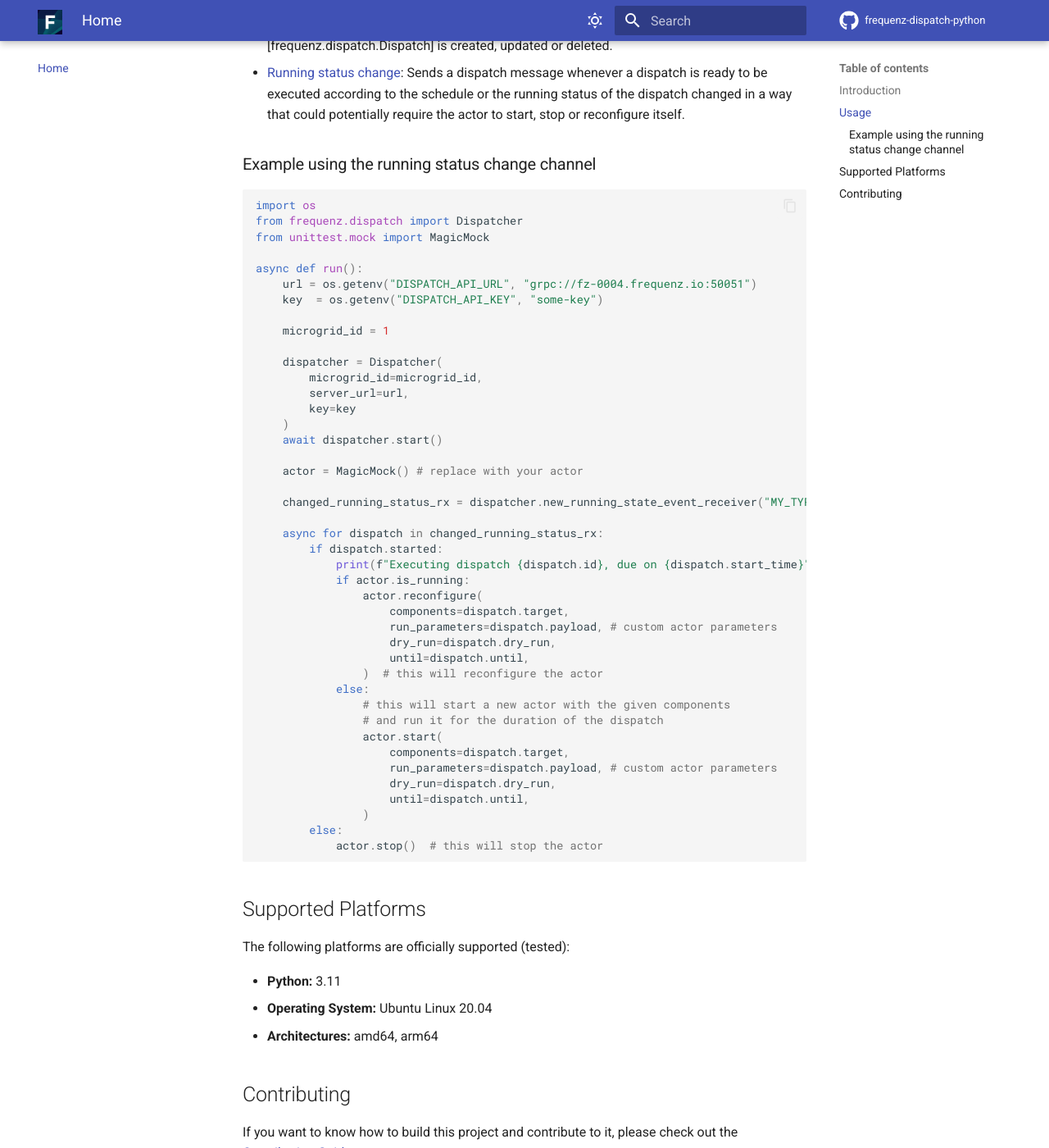
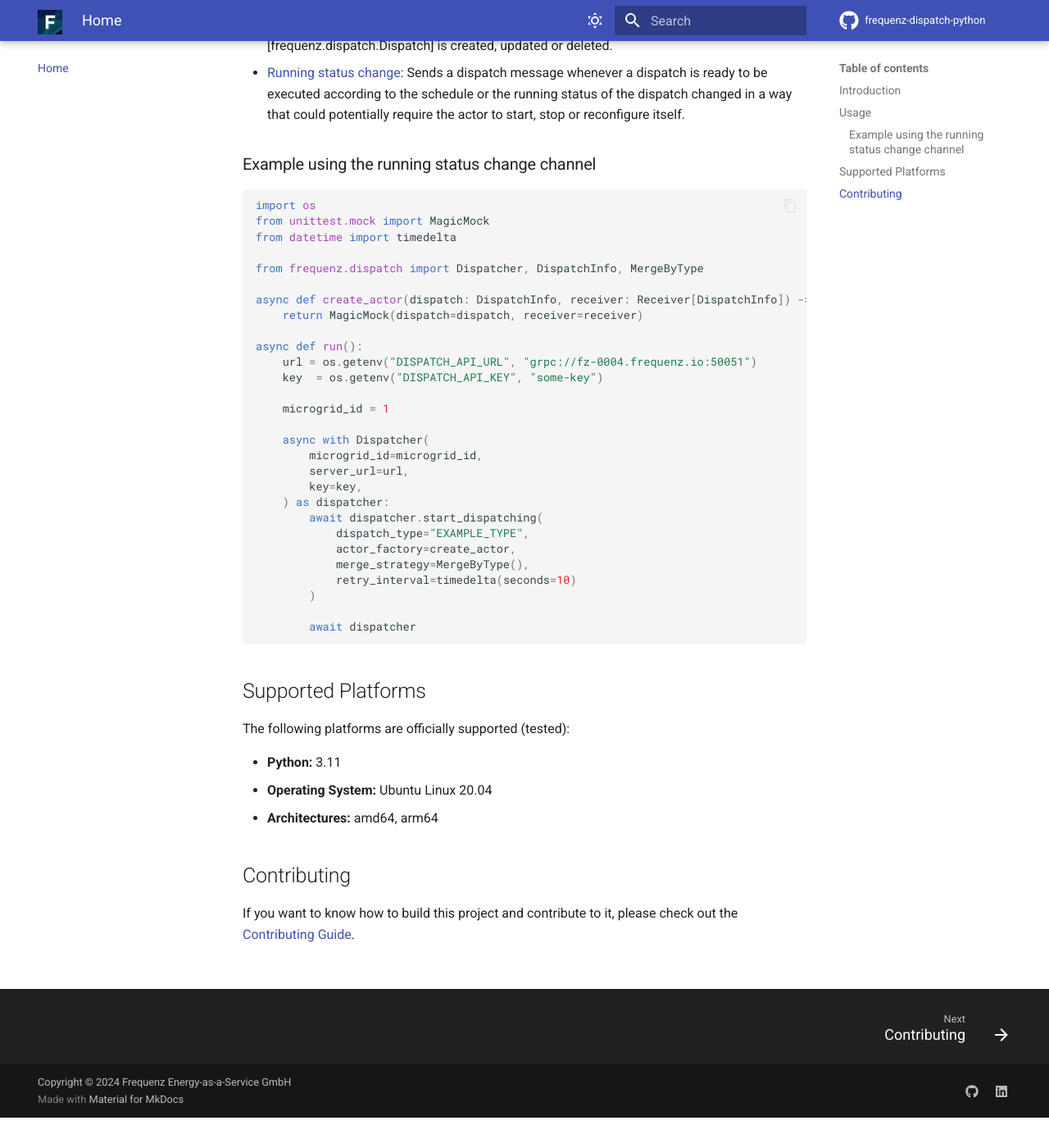
Before and after one commit to frequenz-floss/frequenz-dispatch, an MkDocs documentation site: the page built from docs/index.md, in a window 1280 px wide and 1400 px high, scrolled down 531 px. Shown: the whole window at 82% size. Built offline with MkDocs 1.6.1 and Material for MkDocs 9.7.7, drawn with Linux system fonts in a browser that asks for light colours; comment, search, counter and statistics services are not loaded; the version menu is left out; after the commit the page ends 1894 px from its top, so only the background shows below that.

Commit message:
Update and correct documentation, release-notes and README
Signed-off-by: Mathias L. Baumann <mathias.baumann@frequenz.com>

````diff
--- a/README.md
+++ b/README.md
@@ -21,8 +21,13 @@ The [`Dispatcher` class](https://frequenz-floss.github.io/frequenz-dispatch-pyth
 
 ```python
 import os
-from frequenz.dispatch import Dispatcher
 from unittest.mock import MagicMock
+from datetime import timedelta
+
+from frequenz.dispatch import Dispatcher, DispatchInfo, MergeByType
+
+async def create_actor(dispatch: DispatchInfo, receiver: Receiver[DispatchInfo]) -> Actor:
+    return MagicMock(dispatch=dispatch, receiver=receiver)
 
 async def run():
     url = os.getenv("DISPATCH_API_URL", "grpc://fz-0004.frequenz.io:50051")
@@ -30,38 +35,19 @@ async def run():
 
     microgrid_id = 1
 
-    dispatcher = Dispatcher(
+    async with Dispatcher(
         microgrid_id=microgrid_id,
         server_url=url,
-        key=key
-    )
-    await dispatcher.start()
+        key=key,
+    ) as dispatcher:
+        await dispatcher.start_dispatching(
+            dispatch_type="EXAMPLE_TYPE",
+            actor_factory=create_actor,
+            merge_strategy=MergeByType(),
+            retry_interval=timedelta(seconds=10)
+        )
 
-    actor = MagicMock() # replace with your actor
-
-    changed_running_status_rx = dispatcher.new_running_state_event_receiver("MY_TYPE")
-
-    async for dispatch in changed_running_status_rx:
-        if dispatch.started:
-            print(f"Executing dispatch {dispatch.id}, due on {dispatch.start_time}")
-            if actor.is_running:
-                actor.reconfigure(
-                    components=dispatch.target,
-                    run_parameters=dispatch.payload, # custom actor parameters
-                    dry_run=dispatch.dry_run,
-                    until=dispatch.until,
-                )  # this will reconfigure the actor
-            else:
-                # this will start a new actor with the given components
-                # and run it for the duration of the dispatch
-                actor.start(
-                    components=dispatch.target,
-                    run_parameters=dispatch.payload, # custom actor parameters
-                    dry_run=dispatch.dry_run,
-                    until=dispatch.until,
-                )
-        else:
-            actor.stop()  # this will stop the actor
+        await dispatcher
 ```
 
 ## Supported Platforms
````
Also changed, not shown: RELEASE_NOTES.md (+40 -1 lines), 2 other files.
